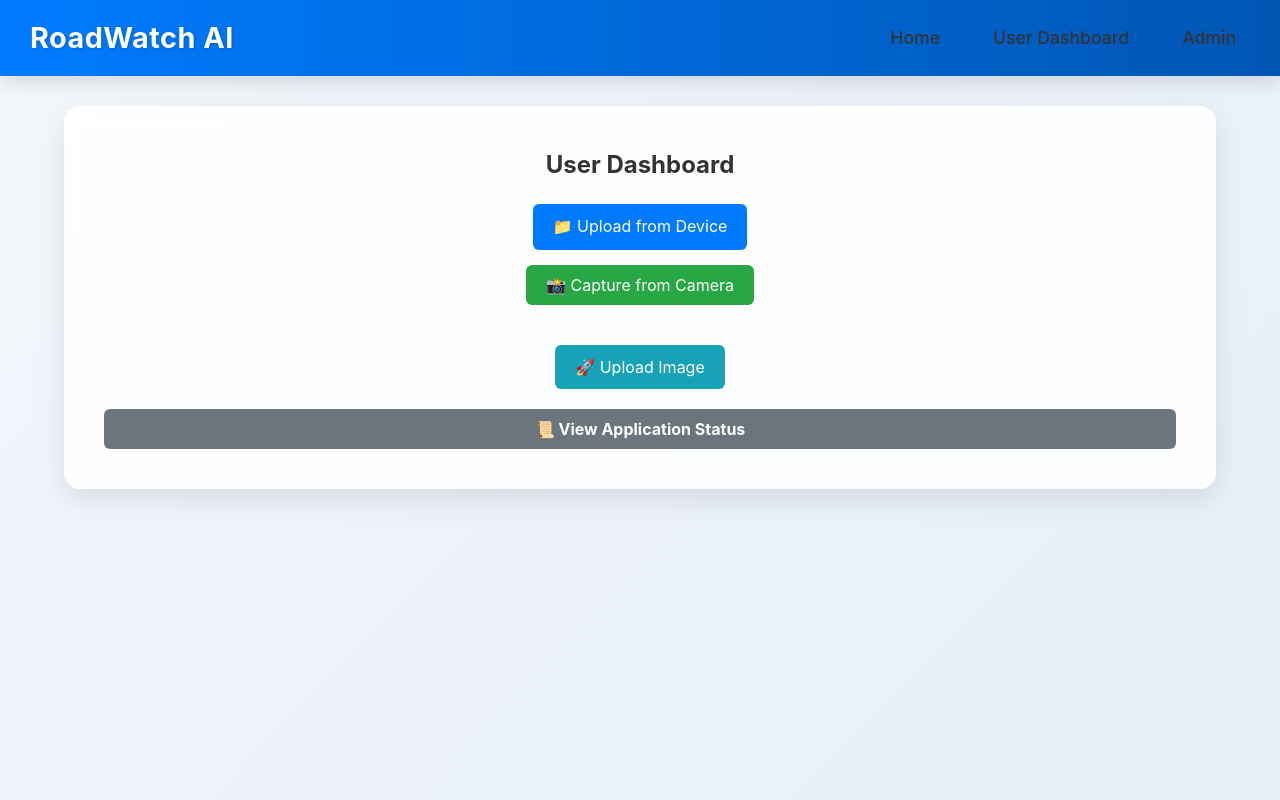
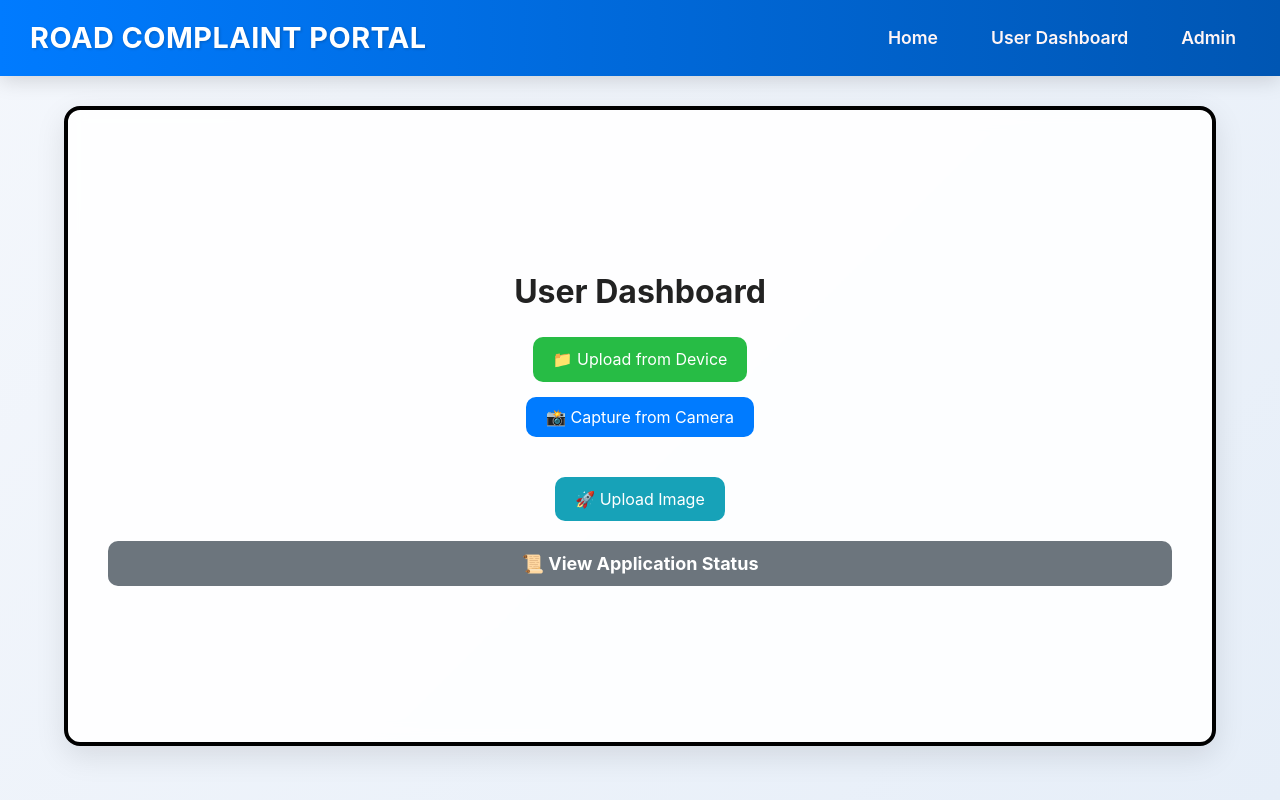
Before and after one commit to Road-Damage-And-Complaint-Management/FrontendRDCSMA, a React (Create React App) app: page /user-dashboard in a window 1280 px wide. Built offline with nearby package versions, Linux system fonts and the light colour scheme.

Commit message:
Frontend Update

```diff
--- a/src/components/Navbar.js
+++ b/src/components/Navbar.js
@@ -6,7 +6,7 @@ const Navbar = () => {
     return (
         <nav className="navbar">
             <div className="logo">
-                <h2>RoadWatch AI</h2>
+                <h2>Road Complaint Portal</h2>
             </div>
 
             <div className="nav-links">
--- a/src/pages/UserDashboard.js
+++ b/src/pages/UserDashboard.js
@@ -74,7 +74,11 @@ const UserDashboard = ({ navigateToStatus }) => {
     };
 
     return (
-        <div className="dashboard-container">
+        <div className="dashboard-container"
+        style={{
+                border:"4px Solid Black",
+        }}>
+
             <h2 className="dashboard-title">User Dashboard</h2>
 
             <div className="upload-options">
@@ -132,7 +136,10 @@ const UserDashboard = ({ navigateToStatus }) => {
                             </div>
                         </div>
                     )}
+
+
                 </div>
+
             )}
 
             <button className="status-btn" onClick={navigateToStatus}>📜 View Application Status</button>
--- a/src/styles/LandingPage.css
+++ b/src/styles/LandingPage.css
@@ -1,90 +1,63 @@
-/* LandingPage.css */
 body {
   margin: 0;
   padding: 0;
   font-family: 'Segoe UI', Tahoma, Geneva, Verdana, sans-serif;
-  background-color: #f0f4f8;
+  background-color: green ;
+  background-size: cover;
+  background-position: center;
+  background-repeat: no-repeat;
 }
 
+
 .landing-container {
-  max-width: 1400px;
+  max-width: 1200px;
   margin: auto;
   text-align: center;
-  padding: 10px;
+  padding: 20px;
 }
 
 .landing-logo {
-  width: 100px;
-  height: 80;
+  width: 120px;
+  height: auto;
   margin-bottom: 10px;
 }
 
 .landing-title {
-  font-size: 3rem;
-  font-weight: 700;
+  font-size: 2.8rem;
+  font-weight: bold;
   color: #003366;
-  margin: 10px 0;
   font-family: 'Georgia', serif;
 }
 
 .landing-subheading {
-  font-size: 1.2rem;
+  font-size: 1.1rem;
   color: #3a5068;
   margin-bottom: 30px;
 }
 
 .image-slider {
   position: relative;
-  width: 90%;
-  max-height: 70vh;
-  margin: 0 auto 40px;
+  width: 100%;
+  max-height: 400px;
+  margin: 20px auto;
   overflow: hidden;
-  border-radius: 12px;
-  box-shadow: 0 0 15px rgba(0, 0, 0, 0.15);
+  border-radius: 10px;
+  box-shadow: 0 0 10px rgba(0,0,0,0.2);
 }
 
 .slider-image {
   width: 100%;
-  height: 70vh;
+  height: 400px;
   object-fit: cover;
-  border-radius: 12px;
-}
-.footer-marquee {
-  width: 100%;
-  overflow: hidden;
-  background-color: #0d3b66;
-  color: white;
-  padding: 15px 0;
-  font-size: 14px;
-  position: fixed;
-  bottom: 0;
-  left: 0;
-  border-top: 4px solid #1e5f74;
-  z-index: 1000;
-}
-
-.footer-marquee p {
-  display: inline-block;
-  white-space: nowrap;
-  padding-left: 100%;
-  animation: slide-left 20s linear infinite;
-}
-
-@keyframes slide-left {
-  0% {
-    transform: translateX(0%);
-  }
-  100% {
-    transform: translateX(-100%);
-  }
+  border-radius: 10px;
 }
 
 .arrow-btn {
   position: absolute;
   top: 50%;
   transform: translateY(-50%);
-  font-size: 2rem;
-  background-color: rgba(0, 0, 0, 0.4);
+  font-size: 1.8rem;
+  background-color: rgba(0, 51, 102, 0.7);
   color: white;
   border: none;
   border-radius: 50%;
@@ -96,7 +69,7 @@ body {
 }
 
 .arrow-btn:hover {
-  background-color: rgba(0, 0, 0, 0.7);
+  background-color: rgba(0, 51, 102, 0.9);
 }
 
 .arrow-left {
@@ -113,14 +86,14 @@ body {
 
 .role-selection p {
   font-size: 1.2rem;
+  color: #0d3b66;
   margin-bottom: 15px;
-  color: #0d3b66;
 }
 
 .nav-btn {
-  background-color: #1e5f74;
+  background: linear-gradient(to right, #1e5f74, #2a7d8f);
   color: white;
-  padding: 10px 20px;
+  padding: 12px 25px;
   margin: 0 10px;
   border-radius: 6px;
   text-decoration: none;
@@ -132,8 +105,57 @@ body {
   background-color: #144b5a;
 }
 
-.landing-footer {
-  margin-top: 40px;
+.footer-marquee {
+  width: 100%;
+  background-color: #0d3b66;
+  color: white;
+  padding: 12px 0;
   font-size: 14px;
-  color: #666;
+  position: fixed;
+  bottom: 0;
+  left: 0;
+  overflow: hidden;
+  white-space: nowrap;
 }
+
+.footer-marquee p {
+  display: inline-block;
+  animation: scrollText 20s linear infinite;
+}
+
+@keyframes scrollText {
+  0% { transform: translateX(100%); }
+  100% { transform: translateX(-100%); }
+}
+.slider-track {
+  display: flex;
+  width: calc(200%); /* Since you render images twice */
+  animation: slideTrain 20s linear infinite;
+}
+
+.slider-image {
+  width: 25%; /* 4 images visible in viewport? Adjust */
+  flex-shrink: 0;
+  object-fit: cover;
+  border-radius: 12px;
+  margin-right: 10px; /* optional spacing */
+}
+
+@keyframes slideTrain {
+  0% {
+    transform: translateX(0);
+  }
+  100% {
+    transform: translateX(-50%);
+  }
+}
+
+
+@keyframes scrollText {
+  0% {
+    transform: translateX(0);
+  }
+  100% {
+    transform: translateX(-100%);
+  }
+}
--- a/src/styles/Navbar.css
+++ b/src/styles/Navbar.css
@@ -1,4 +1,4 @@
-/* 🌟 Navbar Styles */
+/* 🇮🇳 Municipal India Themed Navbar */
 .navbar {
     width: 100%;
     display: flex;
@@ -8,21 +8,22 @@
     position: fixed;
     top: 0;
     left: 0;
-    background: rgba(255, 255, 255, 0.2); /* Glassmorphism Effect */
-    backdrop-filter: blur(12px);
-    box-shadow: 0px 4px 15px rgba(0, 0, 0, 0.1);
+    background: rgba(220, 20, 60, 0.7); /* Crimson Red glass effect */
+    backdrop-filter: blur(10px);
+    box-shadow: 0px 4px 15px rgba(0, 0, 0, 0.2);
     z-index: 1000;
 }
 
-  /* 🔹 Logo */
+/* 🟥 Bold Red Logo */
 .logo h2 {
-    color: #007bff;
-    font-size: 1.8rem;
-    font-weight: 700;
+    color: #ffffff;
+    font-size: 2rem;
+    font-weight: 800;
     letter-spacing: 1px;
+    text-transform: uppercase;
 }
 
-  /* 📌 Navigation Links */
+/* 🔴 Navigation Links */
 .nav-links {
     display: flex;
     gap: 25px;
@@ -30,17 +31,17 @@
 
 .nav-links a {
     text-decoration: none;
-    color: #333;
+    color: #fff5f5;
     font-size: 1.1rem;
-    font-weight: 500;
+    font-weight: 600;
     transition: 0.3s ease-in-out;
     padding: 8px 14px;
     border-radius: 8px;
 }
 
 .nav-links a:hover {
-    background: #007bff;
-    color: white;
+    background: #b30000; /* Darker red on hover */
+    color: #ffffff;
     transform: scale(1.05);
 }
 
--- a/src/styles/UploadForm.css
+++ b/src/styles/UploadForm.css
@@ -5,7 +5,7 @@
     margin: auto;
     padding: 20px;
     text-align: center;
-    background: #f8f9fa;
+    background: #cf2a2a;
     border-radius: 10px;
     box-shadow: 0 4px 10px rgba(0, 0, 0, 0.1);
 }
--- a/src/styles/UserDashboard.css
+++ b/src/styles/UserDashboard.css
@@ -1,164 +1,29 @@
-<<<<<<< HEAD
-
 /* 🌟 Dashboard Container */
 .dashboard-container {
-    width: 80%;
+    width: 100%;
     max-width: 800px;
-    margin: auto; /* Centers horizontally */
+    margin: 80px auto 20px;
     padding: 20px;
-    background: white;
+    background-color: rgba(255, 255, 255, 0.8); /* ✅ Semi-transparent white */
     border-radius: 12px;
-    box-shadow: 0 4px 12px rgba(0, 0, 0, 0.1);
+    box-shadow: 0 8px 20px rgba(0, 0, 0, 0.15);
     text-align: center;
     display: flex;
     flex-direction: column;
     align-items: center;
     justify-content: center;
-    min-height: 80vh; /* Ensures it takes up enough space */
+    min-height: 80vh;
 }
 
-
-  .dashboard-title {
-    font-size: 24px;
-    color: #333;
-    margin-bottom: 20px;
-  }
-
-  /* 🆙 Upload & Camera Options */
-  .upload-options {
-    display: flex;
-    justify-content: center;
-    gap: 15px;
-    margin-bottom: 20px;
-  }
-
-  .file-upload, .camera-button, .upload-btn, .status-btn {
-    background: #007bff;
-    color: white;
-    border: none;
-    padding: 12px 15px;
-    font-size: 16px;
-    border-radius: 8px;
-    cursor: pointer;
-    transition: 0.3s ease-in-out;
-  }
-
-  .file-upload input {
-    display: none;
-  }
-
-  .file-upload {
-    background: #28a745;
-    cursor: pointer;
-  }
-
-  .file-upload:hover {
-    background: #218838;
-  }
-
-  .camera-button:hover, .upload-btn:hover, .status-btn:hover {
-    background: #0056b3;
-  }
-
-  /* 📸 Camera View */
-  .camera-container {
-    display: flex;
-    flex-direction: column;
-    align-items: center;
-    margin-bottom: 20px;
-  }
-
-  video {
-    width: 100%;
-    max-width: 300px;
-    border-radius: 8px;
-    box-shadow: 0 4px 10px rgba(0, 0, 0, 0.2);
-  }
-
-  .capture-button {
-    margin-top: 10px;
-    background: #ffc107;
-    color: black;
-    border: none;
-    padding: 10px;
-    border-radius: 8px;
-    cursor: pointer;
-  }
-
-  .capture-button:hover {
-    background: #e0a800;
-  }
-
-  /* 📤 Upload Response */
-  .upload-result {
-    margin-top: 20px;
-    padding: 15px;
-    background: #f8f9fa;
-    border-radius: 8px;
-    box-shadow: 0 2px 8px rgba(0, 0, 0, 0.1);
-    text-align: left;
-  }
-
-  .uploaded-image {
-    width: 100%;
-    max-width: 400px;
-    margin-top: 10px;
-    border-radius: 8px;
-    box-shadow: 0 2px 8px rgba(0, 0, 0, 0.2);
-  }
-
-  .error {
-    color: red;
+/* 📝 Title */
+.dashboard-title {
+    font-size: 2rem;
     font-weight: bold;
-  }
-
-  /* 📜 Status Button */
-  .status-btn {
-    width: 100%;
-    margin-top: 20px;
-    padding: 12px;
-    font-size: 18px;
-    font-weight: bold;
-    background: #17a2b8;
-  }
-
-  .status-btn:hover {
-    background: #138496;
-  }
-
-
-/* Dashboard Container */
-.dashboard-container {
-    max-width: 800px;
-    margin: 80px auto 20px; /* Adjusted for navbar space */
-    padding: 20px;
-    background: #ffffff;
-    border-radius: 10px;
-    box-shadow: 0 4px 8px rgba(0, 0, 0, 0.1);
-    text-align: center;
-}
-
-=======
-/* Dashboard Container */
-.dashboard-container {
-    max-width: 800px;
-    margin: 80px auto 20px; /* Adjusted for navbar space */
-    padding: 20px;
-    background: #ffffff;
-    border-radius: 10px;
-    box-shadow: 0 4px 8px rgba(0, 0, 0, 0.1);
-    text-align: center;
-}
-
->>>>>>> 15a7cc925385f5aeec5cae399e3994a39cf29e1f
-/* Headings */
-h2 {
-    color: #333;
-    font-size: 24px;
+    color: #222;
     margin-bottom: 20px;
 }
 
-/* Upload Options */
+/* 🆙 Upload & Camera Options */
 .upload-options {
     display: flex;
     flex-direction: column;
@@ -167,16 +32,16 @@ h2 {
     margin-bottom: 20px;
 }
 
-/* File Upload Label */
+/* 📁 File Upload Button */
 .file-upload {
     display: inline-block;
-    background: #007bff;
+    background: #27bc45;
     color: white;
     padding: 10px 20px;
     font-size: 16px;
-    border-radius: 6px;
+    border-radius: 10px;
     cursor: pointer;
-    transition: background 0.3s;
+    transition: background 0.3s ease;
 }
 
 .file-upload input {
@@ -184,78 +49,83 @@ h2 {
 }
 
 .file-upload:hover {
-    background: #0056b3;
+    background: #218838;
 }
 
-/* Camera Button */
+/* 📸 Camera Button */
 .camera-button {
-    background: #28a745;
+    background: #007bff;
     color: white;
     padding: 10px 20px;
     font-size: 16px;
     border: none;
-    border-radius: 6px;
+    border-radius: 10px;
     cursor: pointer;
-    transition: background 0.3s;
+    transition: background 0.3s ease;
 }
 
 .camera-button:hover {
-    background: #1e7e34;
+    background: #0056b3;
 }
 
-/* Camera Container */
+/* 🎥 Camera Container */
 .camera-container {
     margin: 20px 0;
+    display: flex;
+    flex-direction: column;
+    align-items: center;
 }
 
 video {
     width: 100%;
     max-width: 400px;
-    border-radius: 6px;
-    border: 2px solid #ddd;
+    border-radius: 10px;
+    border: 3px solid #ccc;
+    box-shadow: 0 4px 12px rgba(0, 0, 0, 0.2);
 }
 
-/* Capture Button */
+/* 📸 Capture Button */
 .capture-button {
-    background: #ff9800;
-    color: white;
-    padding: 10px 15px;
-    font-size: 14px;
+    margin-top: 10px;
+    background: #ffc107;
+    color: black;
     border: none;
-    border-radius: 6px;
+    padding: 10px 20px;
+    border-radius: 10px;
     cursor: pointer;
-    margin-top: 10px;
-    transition: background 0.3s;
+    transition: background 0.3s ease;
 }
 
 .capture-button:hover {
-    background: #e68900;
+    background: #e0a800;
 }
 
-/* Upload Button */
+/* 🚀 Upload Image Button */
 .upload-btn {
     background: #17a2b8;
     color: white;
     padding: 12px 20px;
     font-size: 16px;
     border: none;
-    border-radius: 6px;
+    border-radius: 10px;
     cursor: pointer;
     margin-top: 20px;
-    transition: background 0.3s;
+    transition: background 0.3s ease;
 }
 
 .upload-btn:hover {
     background: #138496;
 }
 
-/* Upload Response */
+/* 📤 Upload Result Container */
 .upload-result {
     margin-top: 20px;
     padding: 15px;
-    border-radius: 6px;
     background: #f9f9f9;
+    border-radius: 10px;
+    box-shadow: 0 2px 8px rgba(0, 0, 0, 0.1);
     text-align: left;
+    width: 100%;
 }
 
 .upload-result h3 {
@@ -267,15 +137,23 @@ video {
     font-size: 14px;
 }
 
-/* Error Message */
+/* ❌ Error Message */
 .error {
     color: red;
     font-weight: bold;
 }
 
-/* Image Preview */
+/* 🖼️ Image Previews */
 .image-preview {
     margin-top: 20px;
+    display: flex;
+    gap: 20px;
+    flex-wrap: wrap;
+    justify-content: center;
+}
+
+.image-container {
+    text-align: center;
 }
 
 .image-preview h4 {
@@ -287,77 +165,26 @@ video {
 .uploaded-image {
     width: 100%;
     max-width: 350px;
-    border-radius: 6px;
-    border: 2px solid #ddd;
-    margin-bottom: 15px;
+    border-radius: 10px;
+    border: 3px solid #ccc;
+    box-shadow: 0 2px 8px rgba(0, 0, 0, 0.2);
 }
 
-/* Status Button */
+/* 📜 View Status Button */
 .status-btn {
+    width: 100%;
+    margin-top: 20px;
+    padding: 12px 20px;
+    font-size: 18px;
+    font-weight: bold;
     background: #6c757d;
     color: white;
-    padding: 10px 20px;
-    font-size: 16px;
     border: none;
-    border-radius: 6px;
+    border-radius: 10px;
     cursor: pointer;
-    margin-top: 20px;
-    transition: background 0.3s;
+    transition: background 0.3s ease;
 }
 
 .status-btn:hover {
-    background: #545b62;
+    background: #5a6268;
 }
-
-/* Responsive Design */
-@media (max-width: 600px) {
-    .dashboard-container {
-        width: 90%;
-        padding: 15px;
-    }
-
-    .upload-btn,
-    .status-btn,
-    .file-upload,
-    .camera-button {
-        width: 100%;
-        padding: 12px;
-    }
-}
-/* Image Preview Section */
-.image-preview {
-    display: flex;
-    justify-content: center;
-    align-items: center;
-    gap: 20px; /* Space between images */
-    margin-top: 20px;
-    flex-wrap: nowrap; /* Ensure they stay side by side */
-}
-
-/* Container for each image */
-.image-container {
-    text-align: center;
-    flex: 1; /* Distribute space evenly */
-    max-width: 50%; /* Each image takes half the space */
-}
-
-/* Image Styling */
-.uploaded-image {
-    width: 100%;
-    max-width: 300px; /* Fix image width */
-    height: 200px; /* Set fixed height */
-    object-fit: cover; /* Crop and fit image properly */
-    border-radius: 6px;
-    border: 2px solid #ddd;
-}
-
-/* Responsive Design */
-@media (max-width: 768px) {
-    .image-preview {
-        flex-direction: column; /* Stack images on smaller screens */
-    }
-
-    .image-container {
-        max-width: 100%;
-    }
-}
```
Also changed, not shown: src/pages/LandingPage.js (+54 -84 lines), src/App.css (line endings or trailing spaces), src/pages/pothole-repair.jpg (added), src/styles/6c40bd9e-38e4-11ec-a139-05eb22a56475_1635531473264.jpg (added). Lines whose indentation alone changed are shown as unchanged.
